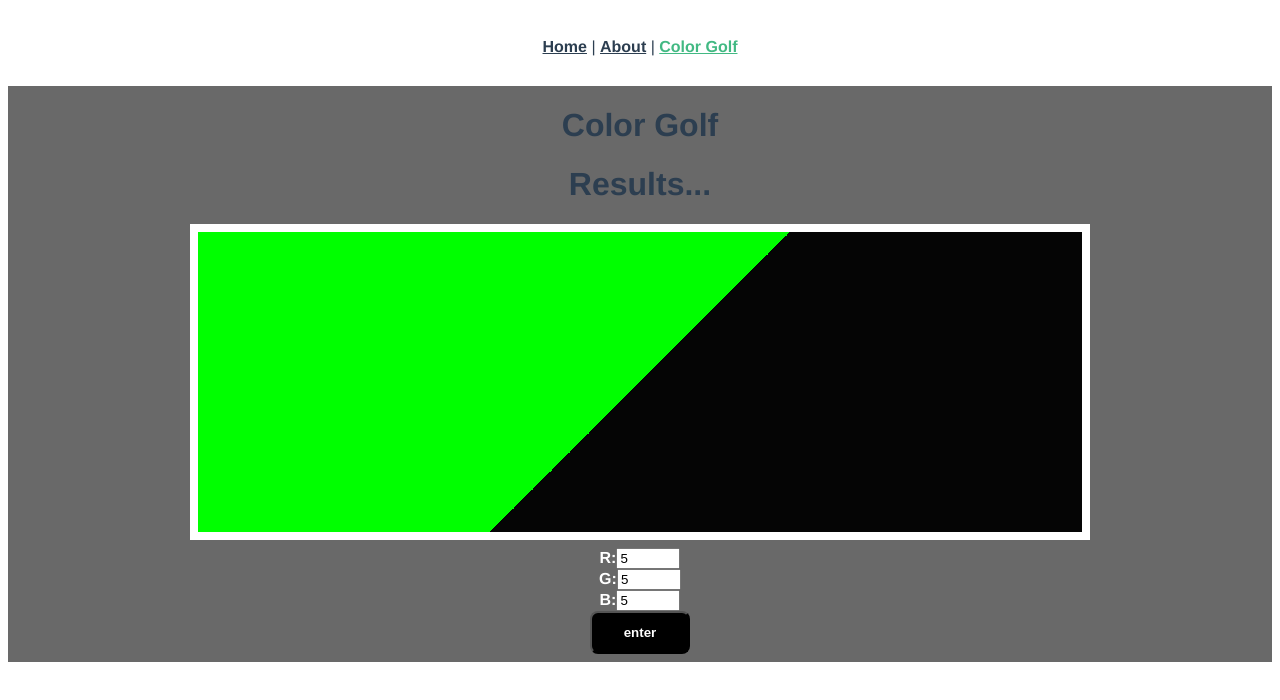
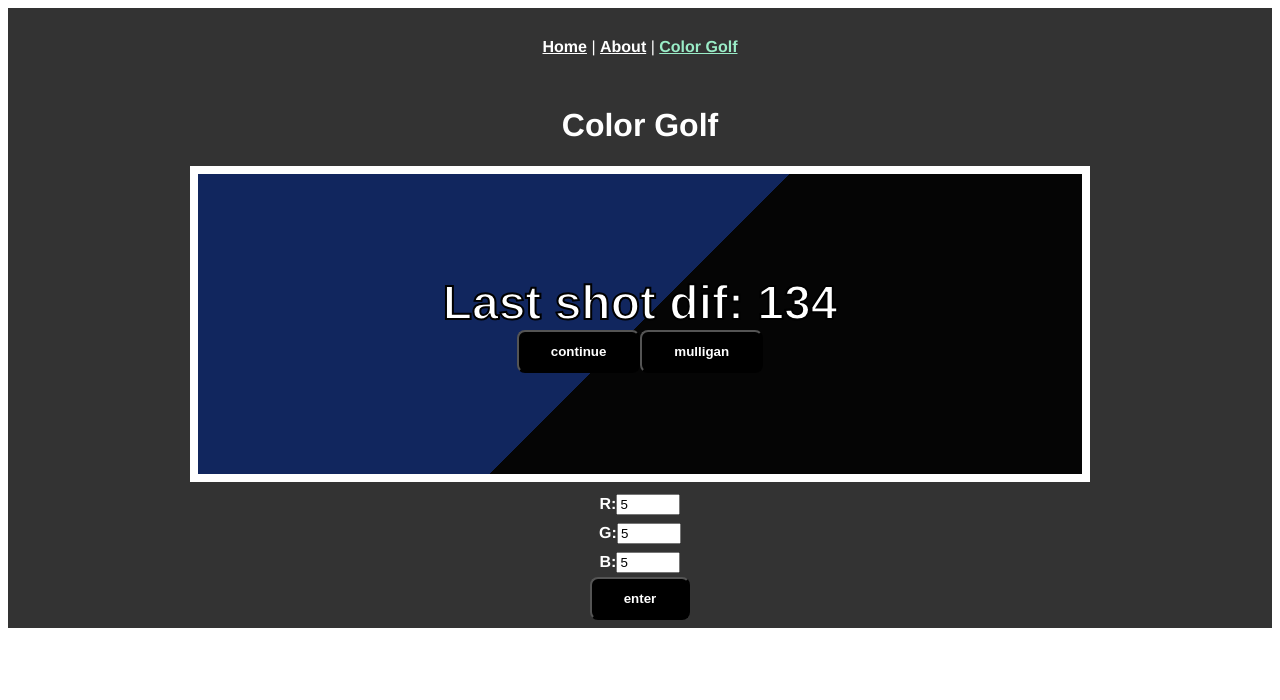
Before and after one commit to z-s-kusz/short-attention-span-js, a Vue app: page /color-golf in a window 1280 px wide. Both pictures are taken after typing "5", "5", "5" into the empty fields and a click on the button "enter". Shown: the top 700 px of the page. Built offline with nearby package versions, Linux system fonts and the light colour scheme.

Commit message:
Added user feedback, continue and reset options.

```diff
--- a/src/App.vue
+++ b/src/App.vue
@@ -15,7 +15,8 @@
   -webkit-font-smoothing: antialiased;
   -moz-osx-font-smoothing: grayscale;
   text-align: center;
-  color: #2c3e50;
+  color: white;
+  background-color: #333;
 }
 
 #nav {
@@ -24,10 +25,10 @@
 
 #nav a {
   font-weight: bold;
-  color: #2c3e50;
+  color: white;
 }
 
 #nav a.router-link-exact-active {
-  color: #42b983;
+  color: #9aecc7;
 }
 </style>
--- a/src/views/ColorGolf.vue
+++ b/src/views/ColorGolf.vue
@@ -1,10 +1,16 @@
 <template>
   <div class="container">
     <div class="title">
-      <h1>Color Golf</h1><h1 v-if="showResults">Results...</h1>
+      <h1>Color Golf</h1>
     </div>
 
-    <div class="course" v-bind:class="courseClass" v-bind:style="courseStyle"></div>
+    <div class="course" v-bind:class="courseClass" v-bind:style="courseStyle">
+      <div class="course-inner" v-if="showResults">
+        <div class="course-message">{{ message }}</div>
+        <button class="course-button" v-on:click="reset(true)">continue</button>
+        <button class="course-button" v-on:click="reset(false)">mulligan</button>
+      </div>
+    </div>
 
     <form>
       <label>
@@ -30,6 +36,7 @@ export default {
       green: '',
       blue: '',
       showResults: false,
+      message: '',
       currentColor: {
         r: 0, g: 0, b: 0, css: 'rgb(0,0,0)',
       },
@@ -52,37 +59,14 @@ export default {
       };
     },
   },
+
   created() {
-    const colors = [
-      {
-        r: 255, g: 0, b: 0, css: '',
-      },
-      {
-        r: 0, g: 255, b: 0, css: '',
-      },
-      {
-        r: 0, g: 0, b: 255, css: '',
-      },
-      {
-        r: 200, g: 120, b: 50, css: '',
-      },
-      {
-        r: 40, g: 210, b: 100, css: '',
-      },
-    ];
-    colors.forEach((color) => {
-      color.css = this.setColorCSS(color);
-    });
-    this.currentColor = colors[this.getRandomInt(colors.length - 1)];
+    const color = this.getRandomColor();
+    color.css = this.setColorCSS(color);
+    this.currentColor = color;
   },
+
   methods: {
-    enterClick() {
-      if (this.red === '' || this.green === '' || this.blue === '') {
-        return;
-      }
-      this.buildUsersGuessCSS();
-      this.showResults = true;
-    },
     buildUsersGuessCSS() {
       const color = {
         r: this.red,
@@ -92,9 +76,47 @@ export default {
       };
       color.css = this.setColorCSS(color);
       this.usersGuess = color;
+      this.calculateShotScore();
+    },
+    calculateShotScore() {
+      let score = 0;
+      const target = this.currentColor;
+      const attempt = this.usersGuess;
+      score += Math.abs(target.r - attempt.r);
+      score += Math.abs(target.g - attempt.g);
+      score += Math.abs(target.b - attempt.b);
+      this.message = `Last shot dif: ${score}`;
+    },
+    enterClick() {
+      if (this.red === '' || this.green === '' || this.blue === '') {
+        return;
+      }
+      this.buildUsersGuessCSS();
+      this.showResults = true;
+    },
+    getRandomColor() {
+      const color = {
+        r: this.getRandomInt(255),
+        g: this.getRandomInt(255),
+        b: this.getRandomInt(255),
+        css: '',
+      };
+      color.css = this.setColorCSS(color);
+      return color;
     },
     getRandomInt(maxNum) { // return int from 0 through maxNum
-      return Math.floor(Math.random() * Math.floor(maxNum));
+      return Math.floor(Math.random() * Math.floor(maxNum + 1));
+    },
+    reset(resetCurrentColor) {
+      this.showResults = false;
+      this.usersGuess = {
+        r: 0, g: 0, b: 0, css: 'rgb(0,0,0)',
+      };
+      this.red = '';
+      this.green = '';
+      this.blue = '';
+      this.message = '';
+      if (resetCurrentColor) this.currentColor = this.getRandomColor();
     },
     setColorCSS(color) {
       return `rgb(${color.r}, ${color.g}, ${color.b})`;
@@ -108,13 +130,16 @@ export default {
   flex-direction: column;
   align-content: center;
   align-items: center;
-  background-color: dimgrey;
+  background-color: #333;
   min-height: 100%;
 }
 .course {
   border: 8px solid white;
   width: 70%;
   height: 300px;
+  display: flex;
+  align-content: center;
+  align-items: center;
 }
 form {
   display: flex;
@@ -130,8 +155,21 @@ button {
   padding: 12px 32px;
   font-weight: 600;
 }
-label {
+label, .course-message {
   color: white;
   font-weight: 600;
 }
+label {
+  margin: 4px;
+}
+.course-inner {
+  width:100%;
+}
+.course-message {
+  font-size: 48px;
+  color: black;
+  -webkit-text-fill-color: white; /* Will override color (regardless of order) */
+  -webkit-text-stroke-width: 2px;
+  -webkit-text-stroke-color: black;
+}
 </style>
```
